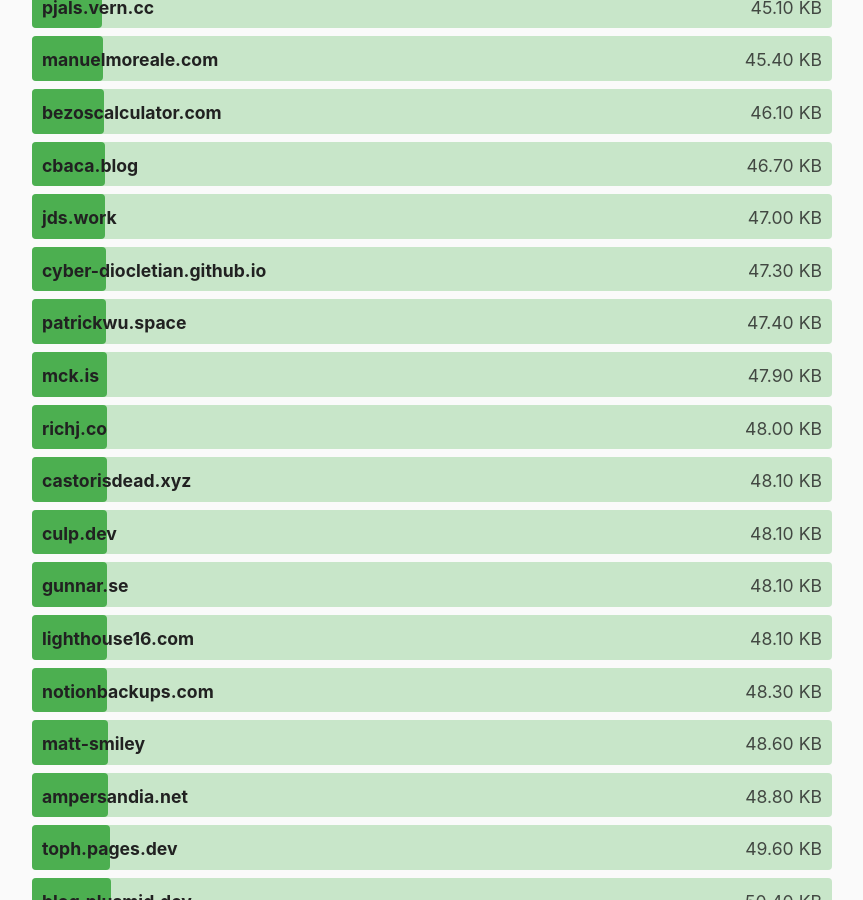
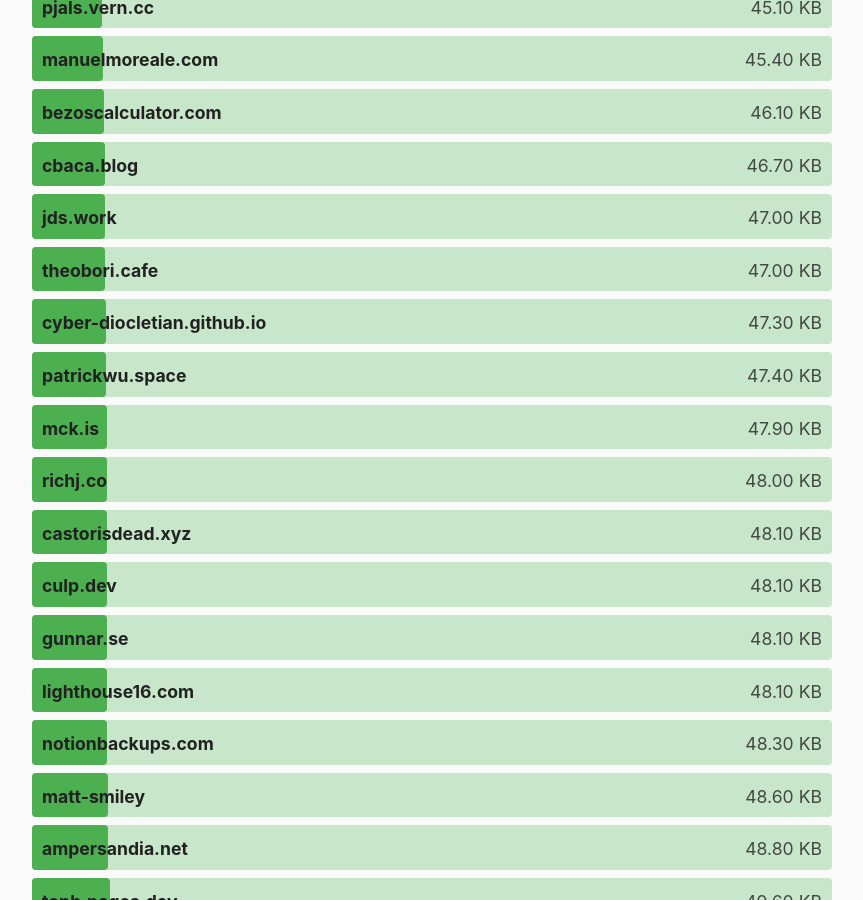
Before and after one commit to kevquirk/512kb.club, a Jekyll site: the page built from index.md, in a window 1280 px wide and 900 px high, scrolled down 14314 px. Shown: the whole window, without its empty margins (208-1071 px from the left). Built offline with Jekyll 4.4.1, drawn with Linux system fonts in a browser that asks for light colours.

Commit message:
Update sites.yml

```diff
--- a/_data/sites.yml
+++ b/_data/sites.yml
@@ -2937,6 +2937,11 @@
   size: 43.2
   last_checked: 2022-04-26
 
+- domain: theobori.cafe
+  url: https://theobori.cafe/
+  size: 47.0
+  last_checked: 2023-10-30
+
 - domain: thewebisfucked.com
   url: https://thewebisfucked.com
   size: 135
```
